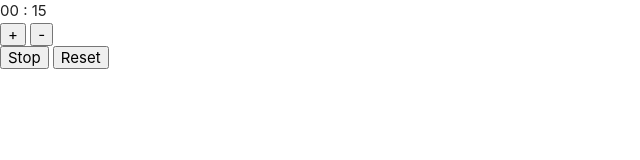
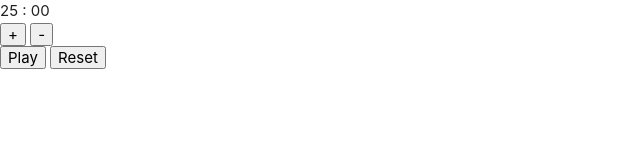
Before and after one commit to Kernelkun/pomodoro, a plain HTML site: page index.html in a window 1280 px wide. Shown: the full height of the page, 0-640 px from the left. Drawn offline with nearby package versions, Linux system fonts and the light colour scheme.

Commit message:
Now start in 25 and is stoped, ready to start or change the minutes

```diff
--- a/index.html
+++ b/index.html
@@ -35,7 +35,7 @@
           <button id="minus" onclick="edit(minus)">-</button>
       </div>
       <div>
-          <button id="startStop" onclick="startStop()">Stop</button>
+          <button id="startStop" onclick="startStop()">Play</button>
           <button id="reset" onclick="reset()">Reset</button>
       </div>
   </div>
--- a/js/app.js
+++ b/js/app.js
@@ -1,8 +1,8 @@
-var min = 0;
-var sec = 20;
-var myVar = setInterval(function(){ myTimer() }, 1000);
+var min = 25;
+var sec = 0;
+printNumbers();
 
-var status = 0;
+var status = 1;
 
 function printNumbers() {
     document.getElementById("test").innerHTML = ('0' + min).slice(-2) + " " + ":" + " " + ('0' + sec).slice(-2);
@@ -49,6 +49,3 @@ function edit(e) {
         printNumbers();
     }
 }
-
-
-/*document.getElementById("test").innerHTML = d.getMinutes();*/
```
